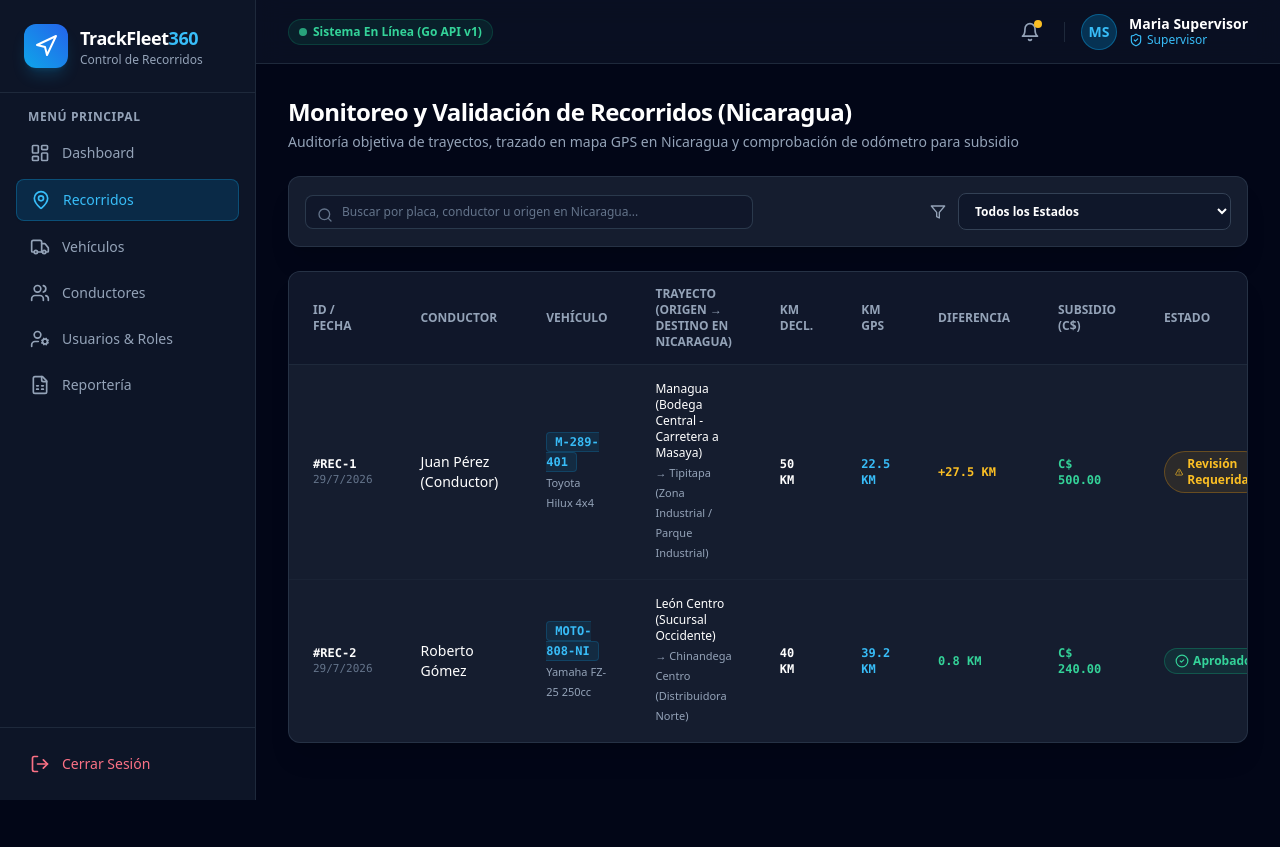
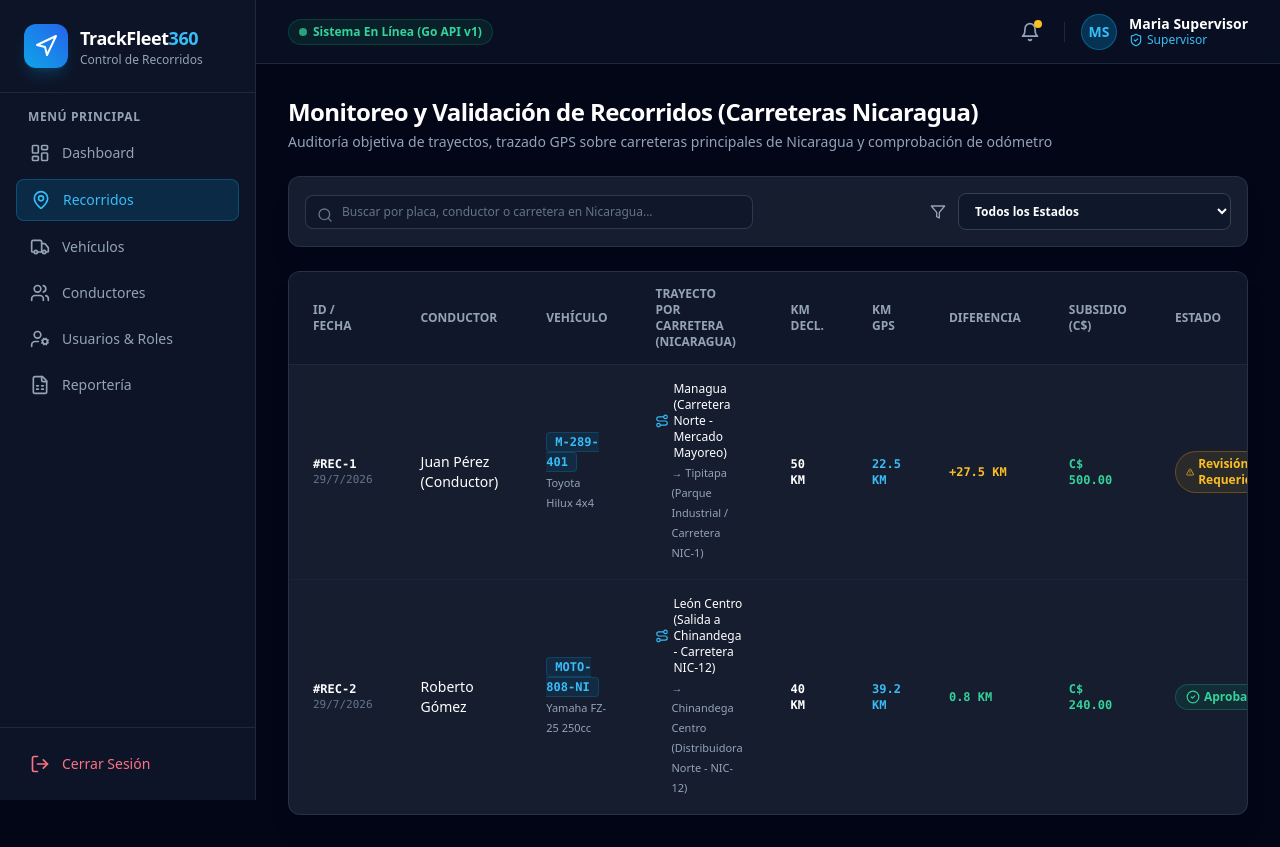
Before and after one commit to Marktuay/TrackFleet360, a Next.js app in the folder frontend/: page /journeys in a window 1280 px wide. Before the commit the page ends 800 px from the top, so only its background shows below. Built offline with nearby package versions, Linux system fonts and the light colour scheme; no server answers.

Commit message:
feat: Update mock route waypoints to follow real Nicaragua highways (Carretera Norte NIC-1 & Carretera León-Chinandega NIC-12)

```diff
--- a/frontend/src/app/journeys/page.tsx
+++ b/frontend/src/app/journeys/page.tsx
@@ -21,7 +21,8 @@ import {
   Bike,
   DollarSign,
   Map as MapIcon,
-  Navigation
+  Navigation,
+  Route
 } from 'lucide-react';
 import { apiFetch, Journey } from '@/lib/api';
 
@@ -30,7 +31,7 @@ const RouteMap = dynamic(() => import('@/components/map/RouteMap'), {
   ssr: false,
   loading: () => (
     <div className="w-full h-[320px] bg-slate-900 animate-pulse rounded-xl flex items-center justify-center text-slate-500 text-xs font-semibold">
-      Cargando Mapa de Ruta GPS (Nicaragua)...
+      Cargando Trazado de Carretera GPS (Nicaragua)...
     </div>
   ),
 });
@@ -46,12 +47,12 @@ export default function JourneysPage() {
       vehicle: { id: 1, plate_number: 'M-289-401', brand: 'Toyota', model: 'Hilux 4x4', year: 2022, vehicle_type: 'auto', subsidy_rate: 10, initial_km: 15000, current_km: 18450, status: 'active' },
       start_time: new Date(Date.now() - 3 * 3600 * 1000).toISOString(),
       end_time: new Date(Date.now() - 1 * 3600 * 1000).toISOString(),
-      start_lat: 12.1364,
-      start_lng: -86.2514,
-      start_address: 'Managua (Bodega Central - Carretera a Masaya)',
+      start_lat: 12.1430,
+      start_lng: -86.2080,
+      start_address: 'Managua (Carretera Norte - Mercado Mayoreo)',
       end_lat: 12.1978,
       end_lng: -86.0967,
-      end_address: 'Tipitapa (Zona Industrial / Parque Industrial)',
+      end_address: 'Tipitapa (Parque Industrial / Carretera NIC-1)',
       start_km: 18400,
       end_km: 18450,
       declared_dist_km: 50,
@@ -60,11 +61,17 @@ export default function JourneysPage() {
       subsidy_rate: 10,
       subsidy_amount: 500,
       status: 'flagged',
+      // Real Highway Coordinates following Nicaragua's Carretera Norte (NIC-1)
       points: [
-        { id: 1, journey_id: 1, latitude: 12.1364, longitude: -86.2514, speed: 0, recorded_at: new Date(Date.now() - 3 * 3600 * 1000).toISOString() },
-        { id: 2, journey_id: 1, latitude: 12.1550, longitude: -86.2100, speed: 55, recorded_at: new Date(Date.now() - 2.5 * 3600 * 1000).toISOString() },
-        { id: 3, journey_id: 1, latitude: 12.1750, longitude: -86.1500, speed: 65, recorded_at: new Date(Date.now() - 2 * 3600 * 1000).toISOString() },
-        { id: 4, journey_id: 1, latitude: 12.1978, longitude: -86.0967, speed: 0, recorded_at: new Date(Date.now() - 1 * 3600 * 1000).toISOString() },
+        { id: 1, journey_id: 1, latitude: 12.1430, longitude: -86.2080, speed: 0, recorded_at: new Date(Date.now() - 3 * 3600 * 1000).toISOString() },
+        { id: 2, journey_id: 1, latitude: 12.1445, longitude: -86.2000, speed: 45, recorded_at: new Date(Date.now() - 2.8 * 3600 * 1000).toISOString() },
+        { id: 3, journey_id: 1, latitude: 12.1470, longitude: -86.1800, speed: 55, recorded_at: new Date(Date.now() - 2.5 * 3600 * 1000).toISOString() },
+        { id: 4, journey_id: 1, latitude: 12.1485, longitude: -86.1680, speed: 60, recorded_at: new Date(Date.now() - 2.2 * 3600 * 1000).toISOString() },
+        { id: 5, journey_id: 1, latitude: 12.1550, longitude: -86.1500, speed: 62, recorded_at: new Date(Date.now() - 1.9 * 3600 * 1000).toISOString() },
+        { id: 6, journey_id: 1, latitude: 12.1650, longitude: -86.1300, speed: 58, recorded_at: new Date(Date.now() - 1.5 * 3600 * 1000).toISOString() },
+        { id: 7, journey_id: 1, latitude: 12.1800, longitude: -86.1150, speed: 50, recorded_at: new Date(Date.now() - 1.2 * 3600 * 1000).toISOString() },
+        { id: 8, journey_id: 1, latitude: 12.1930, longitude: -86.1000, speed: 40, recorded_at: new Date(Date.now() - 1.1 * 3600 * 1000).toISOString() },
+        { id: 9, journey_id: 1, latitude: 12.1978, longitude: -86.0967, speed: 0, recorded_at: new Date(Date.now() - 1 * 3600 * 1000).toISOString() },
       ],
       photos: [
         { id: 1, journey_id: 1, photo_type: 'end_odometer', url: 'https://images.unsplash.com/photo-1549399542-7e3f8b79c341?w=600&auto=format&fit=crop&q=80', captured_at: new Date().toISOString() }
@@ -80,10 +87,10 @@ export default function JourneysPage() {
       end_time: new Date(Date.now() - 4 * 3600 * 1000).toISOString(),
       start_lat: 12.4379,
       start_lng: -86.8780,
-      start_address: 'León Centro (Sucursal Occidente)',
+      start_address: 'León Centro (Salida a Chinandega - Carretera NIC-12)',
       end_lat: 12.6294,
       end_lng: -87.1311,
-      end_address: 'Chinandega Centro (Distribuidora Norte)',
+      end_address: 'Chinandega Centro (Distribuidora Norte - NIC-12)',
       start_km: 8460,
       end_km: 8500,
       declared_dist_km: 40,
@@ -92,10 +99,15 @@ export default function JourneysPage() {
       subsidy_rate: 6,
       subsidy_amount: 240,
       status: 'approved',
+      // Real Highway Coordinates following Nicaragua's Carretera León - Chinandega (NIC-12 / NIC-26)
       points: [
         { id: 5, journey_id: 2, latitude: 12.4379, longitude: -86.8780, speed: 0, recorded_at: new Date(Date.now() - 6 * 3600 * 1000).toISOString() },
-        { id: 6, journey_id: 2, latitude: 12.5300, longitude: -87.0000, speed: 60, recorded_at: new Date(Date.now() - 5 * 3600 * 1000).toISOString() },
-        { id: 7, journey_id: 2, latitude: 12.6294, longitude: -87.1311, speed: 0, recorded_at: new Date(Date.now() - 4 * 3600 * 1000).toISOString() },
+        { id: 6, journey_id: 2, latitude: 12.4800, longitude: -86.8650, speed: 65, recorded_at: new Date(Date.now() - 5.7 * 3600 * 1000).toISOString() },
+        { id: 7, journey_id: 2, latitude: 12.5220, longitude: -86.8580, speed: 70, recorded_at: new Date(Date.now() - 5.4 * 3600 * 1000).toISOString() }, // Empalme Telica
+        { id: 8, journey_id: 2, latitude: 12.5450, longitude: -86.9790, speed: 68, recorded_at: new Date(Date.now() - 5.0 * 3600 * 1000).toISOString() }, // Posoltega
+        { id: 9, journey_id: 2, latitude: 12.5730, longitude: -87.0270, speed: 65, recorded_at: new Date(Date.now() - 4.5 * 3600 * 1000).toISOString() }, // Chichigalpa
+        { id: 10, journey_id: 2, latitude: 12.6000, longitude: -87.0800, speed: 50, recorded_at: new Date(Date.now() - 4.2 * 3600 * 1000).toISOString() },
+        { id: 11, journey_id: 2, latitude: 12.6294, longitude: -87.1311, speed: 0, recorded_at: new Date(Date.now() - 4.0 * 3600 * 1000).toISOString() },
       ]
     }
   ]);
@@ -166,10 +178,10 @@ export default function JourneysPage() {
           {/* Header */}
           <div>
             <h1 className="text-2xl font-bold text-white tracking-tight flex items-center gap-2">
-              Monitoreo y Validación de Recorridos (Nicaragua)
+              Monitoreo y Validación de Recorridos (Carreteras Nicaragua)
             </h1>
             <p className="text-slate-400 text-sm mt-1">
-              Auditoría objetiva de trayectos, trazado en mapa GPS en Nicaragua y comprobación de odómetro para subsidio
+              Auditoría objetiva de trayectos, trazado GPS sobre carreteras principales de Nicaragua y comprobación de odómetro
             </p>
           </div>
 
@@ -181,7 +193,7 @@ export default function JourneysPage() {
                 type="text"
                 value={searchQuery}
                 onChange={(e) => setSearchQuery(e.target.value)}
-                placeholder="Buscar por placa, conductor u origen en Nicaragua..."
+                placeholder="Buscar por placa, conductor o carretera en Nicaragua..."
                 className="w-full bg-slate-900/80 border border-slate-700/80 rounded-lg pl-9 pr-4 py-2 text-xs text-white placeholder-slate-500 focus:outline-none focus:border-sky-500"
               />
             </div>
@@ -211,7 +223,7 @@ export default function JourneysPage() {
                     <th className="px-6 py-3.5">ID / Fecha</th>
                     <th className="px-6 py-3.5">Conductor</th>
                     <th className="px-6 py-3.5">Vehículo</th>
-                    <th className="px-6 py-3.5">Trayecto (Origen → Destino en Nicaragua)</th>
+                    <th className="px-6 py-3.5">Trayecto por Carretera (Nicaragua)</th>
                     <th className="px-6 py-3.5">KM Decl.</th>
                     <th className="px-6 py-3.5">KM GPS</th>
                     <th className="px-6 py-3.5">Diferencia</th>
@@ -244,8 +256,10 @@ export default function JourneysPage() {
                             <div className="text-[11px] text-slate-400 mt-0.5">{j.vehicle?.brand} {j.vehicle?.model}</div>
                           </td>
                           <td className="px-6 py-4">
-                            <div className="text-xs text-white font-medium">{j.start_address}</div>
-                            <div className="text-[11px] text-slate-400 flex items-center gap-1 mt-0.5">
+                            <div className="text-xs text-white font-medium flex items-center gap-1">
+                              <Route className="w-3.5 h-3.5 text-sky-400 shrink-0" /> {j.start_address}
+                            </div>
+                            <div className="text-[11px] text-slate-400 flex items-center gap-1 mt-0.5 pl-4">
                               → {j.end_address || 'En Ruta'}
                             </div>
                           </td>
@@ -294,7 +308,7 @@ export default function JourneysPage() {
                                     : 'bg-slate-800 hover:bg-slate-700 text-sky-400 border-slate-700'
                                 }`}
                               >
-                                <MapIcon className="w-3.5 h-3.5" /> {isMapOpen ? 'Ocultar Mapa' : 'Ver Mapa'}
+                                <MapIcon className="w-3.5 h-3.5" /> {isMapOpen ? 'Ocultar Mapa' : 'Ver Carretera'}
                               </button>
 
                               {/* Audit Modal Button */}
@@ -318,7 +332,7 @@ export default function JourneysPage() {
                               <div className="space-y-2">
                                 <div className="flex items-center justify-between text-xs font-semibold text-slate-300">
                                   <span className="flex items-center gap-2 text-sky-400 font-bold">
-                                    <Navigation className="w-4 h-4" /> Trazado de Ruta GPS Real en Nicaragua (#REC-{j.id})
+                                    <Navigation className="w-4 h-4" /> Trazado de Carretera GPS Real en Nicaragua (#REC-{j.id})
                                   </span>
                                   <span>Conductor: {j.driver?.user?.full_name} | Placa: {j.vehicle?.plate_number}</span>
                                 </div>
@@ -330,7 +344,7 @@ export default function JourneysPage() {
                                   endLng={j.end_lng}
                                   startAddress={j.start_address}
                                   endAddress={j.end_address}
-                                  height="300px"
+                                  height="320px"
                                 />
                               </div>
                             </td>
@@ -356,10 +370,10 @@ export default function JourneysPage() {
                     </div>
                     <div>
                       <h3 className="font-bold text-white text-lg">
-                        Auditoría y Validación de Recorrido en Nicaragua #REC-{auditingJourney.id}
+                        Auditoría y Validación de Carretera en Nicaragua #REC-{auditingJourney.id}
                       </h3>
                       <p className="text-xs text-slate-400">
-                        Evaluación de trazado GPS en Nicaragua, odómetro de vehículo y cálculo de subsidio (C$)
+                        Evaluación de trazado por carreteras de Nicaragua, odómetro de vehículo y cálculo de subsidio (C$)
                       </p>
                     </div>
                   </div>
@@ -448,9 +462,9 @@ export default function JourneysPage() {
                     <div className="space-y-2">
                       <div className="flex items-center justify-between text-xs font-semibold text-slate-300">
                         <span className="text-sky-400 font-bold flex items-center gap-1.5">
-                          <MapIcon className="w-4 h-4" /> Mapa de Trazado de Ruta GPS Real (Nicaragua)
+                          <MapIcon className="w-4 h-4" /> Mapa de Trazado por Carretera GPS (Nicaragua)
                         </span>
-                        <span className="text-[11px] text-slate-500">{auditingJourney.points?.length || 0} Puntos GPS</span>
+                        <span className="text-[11px] text-slate-500">{auditingJourney.points?.length || 0} Puntos de Ruta</span>
                       </div>
                       <RouteMap
                         points={auditingJourney.points}
```
